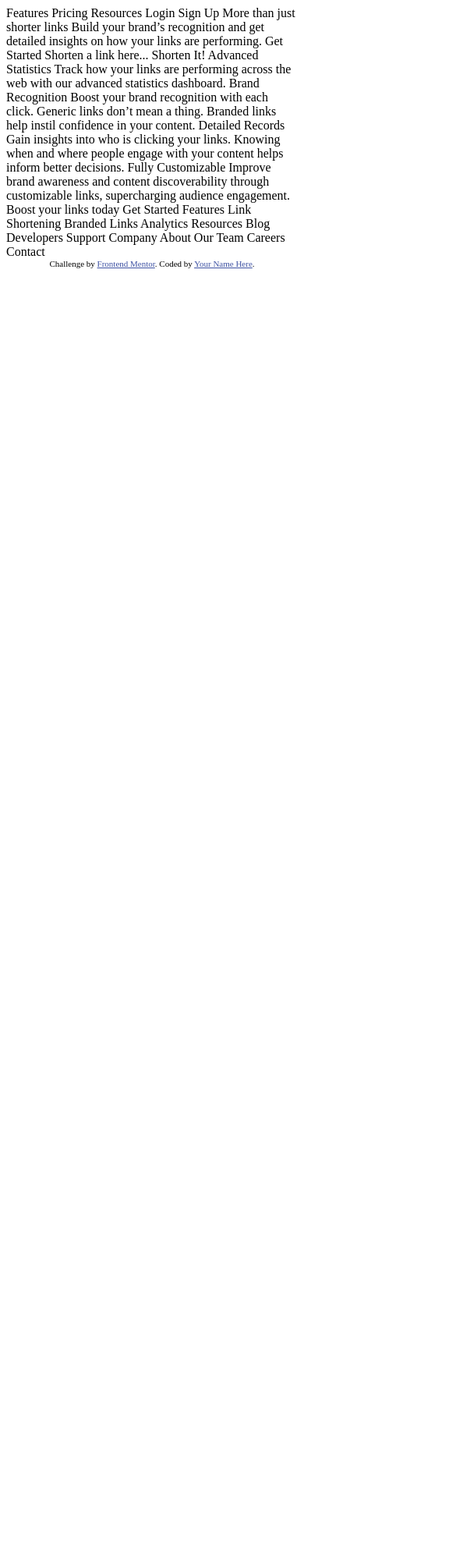
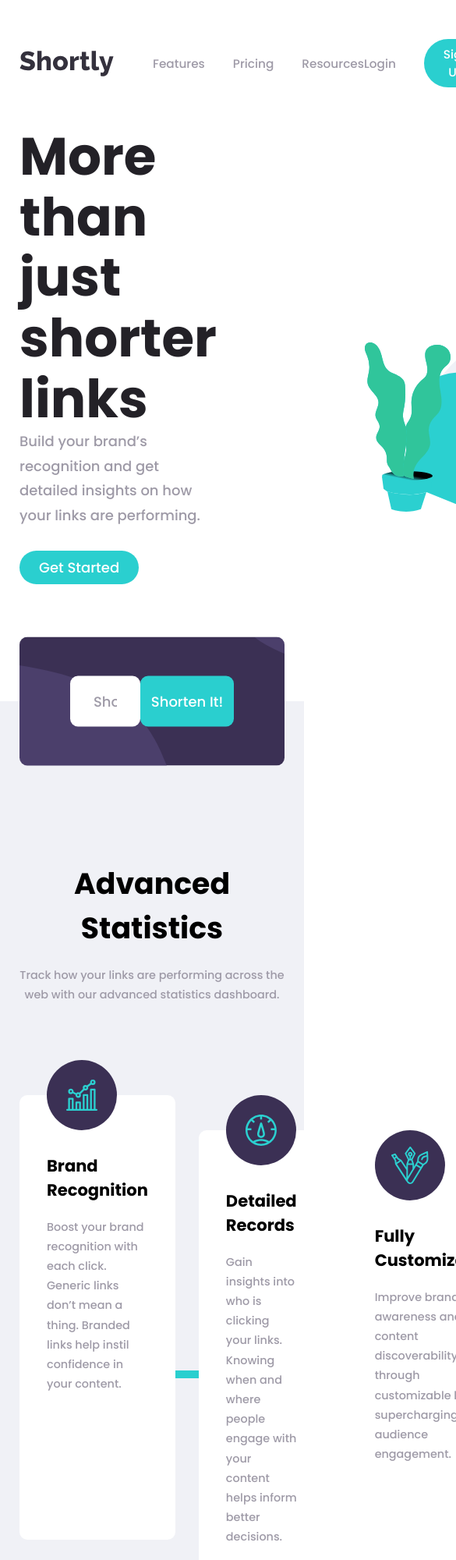
Before and after one commit to femRepos/url-shortening-api, a plain HTML site: page index.html in a window 390 px wide. Shown: the top 2000 px of the page at 78% size, 585 px wide, since content can reach past the window. Before the commit the page ends 844 px from the top, so only its background shows below. Drawn offline with Linux system fonts and the light colour scheme.

Commit message:
Make desktop styling

```diff
--- a/index.html
+++ b/index.html
@@ -1,85 +1,224 @@
 <!DOCTYPE html>
 <html lang="en">
 	<head>
-  <meta charset="UTF-8">
-  <meta name="viewport" content="width=device-width, initial-scale=1.0"> <!-- displays site properly based on user's device -->
+		<meta charset="UTF-8" />
+		<meta name="viewport" content="width=device-width, initial-scale=1.0" />
+		<!-- displays site properly based on user's device -->
 
-  <link rel="icon" type="image/png" sizes="32x32" href="./images/favicon-32x32.png">
+		<link
+			rel="icon"
+			type="image/png"
+			sizes="32x32"
+			href="./images/favicon-32x32.png"
+		/>
 
+		<!-- external fonts -->
+		<link rel="preconnect" href="https://fonts.googleapis.com" />
+		<link rel="preconnect" href="https://fonts.gstatic.com" crossorigin />
+		<link
+			href="https://fonts.googleapis.com/css2?family=Poppins:wght@500;700&display=swap"
+			rel="stylesheet"
+		/>
+
+		<!-- local stylesheets -->
+		<link rel="stylesheet" href="./styles/style.css" />
 		<title>Frontend Mentor | Shortly URL shortening API Challenge</title>
-
-  <!-- Feel free to remove these styles or customise in your own stylesheet 👍 -->
-  <style>
-    .attribution { font-size: 11px; text-align: center; }
-    .attribution a { color: hsl(228, 45%, 44%); }
-  </style>
+		<!-- local scripts -->
+		<script src="./scripts/main.js"></script>
 	</head>
 	<body>
+		<header>
+			<div class="container">
+				<section class="navigation">
+					<img src="./images/logo.svg" class="logo" alt="logo" />
+					<nav>
+						<ul class="nav__links">
+							<li><a href="#" class="link">Features</a></li>
+							<li><a href="#" class="link">Pricing</a></li>
+							<li><a href="#" class="link">Resources</a></li>
+						</ul>
+						<ul class="nav__btn">
+							<li><a href="#" class="link">Login</a></li>
+							<li><button class="btn">Sign Up</button></li>
+						</ul>
+					</nav>
+				</section>
+				<section class="hero">
+					<div>
+						<h1>More than just shorter links</h1>
+						<p>
+							Build your brand’s recognition and get detailed
+							insights on how your links are performing.
+						</p>
+						<button class="btn">Get Started</button>
+					</div>
+					<img
+						src="./images/illustration-working.svg"
+						alt="illustration"
+					/>
+				</section>
+			</div>
+		</header>
 
-  Features
-  Pricing
-  Resources
+		<main>
+			<div class="container">
+				<form>
+					<input
+						type="text"
+						placeholder="Shorten a link here... "
+						name=""
+						id=""
+					/>
+					<button class="btn">Shorten It!</button>
+				</form>
+			</div>
 
-  Login
-  Sign Up
+			<section class="features">
+				<div class="container">
+					<div class="features__description">
+						<h2>Advanced Statistics</h2>
+						<p>
+							Track how your links are performing across the web
+							with our advanced statistics dashboard.
+						</p>
+					</div>
+					<div class="features__blocks">
+						<div class="features__block">
+							<div class="features__block__icon">
+								<img
+									src="./images/icon-brand-recognition.svg"
+									alt="icon"
+								/>
+							</div>
+							<h3>Brand Recognition</h3>
+							<p>
+								Boost your brand recognition with each click.
+								Generic links don’t mean a thing. Branded links
+								help instil confidence in your content.
+							</p>
+						</div>
+						<div class="features__block">
+							<div class="features__block__icon">
+								<img
+									src="./images/icon-detailed-records.svg"
+									alt="icon"
+								/>
+							</div>
+							<h3>Detailed Records</h3>
+							<p>
+								Gain insights into who is clicking your links.
+								Knowing when and where people engage with your
+								content helps inform better decisions.
+							</p>
+						</div>
+						<div class="features__block">
+							<div class="features__block__icon">
+								<img
+									src="./images/icon-fully-customizable.svg"
+									alt="icon"
+								/>
+							</div>
+							<h3>Fully Customizable</h3>
+							<p>
+								Improve brand awareness and content
+								discoverability through customizable links,
+								supercharging audience engagement.
+							</p>
+						</div>
+					</div>
+				</div>
+			</section>
+			<section class="cta">
+				<div class="container">
+					<h2>Boost your links today</h2>
+					<button class="btn">Get Started</button>
+				</div>
+			</section>
+		</main>
 
-  More than just shorter links
-
-  Build your brand’s recognition and get detailed insights
-  on how your links are performing.
-
-  Get Started
-
-  Shorten a link here...
-
-  Shorten It!
-
-  Advanced Statistics
-
-  Track how your links are performing across the web with our
-  advanced statistics dashboard.
-
-  Brand Recognition
-
-  Boost your brand recognition with each click. Generic links don’t
-  mean a thing. Branded links help instil confidence in your content.
-
-  Detailed Records
-
-  Gain insights into who is clicking your links. Knowing when and where
-  people engage with your content helps inform better decisions.
-
-  Fully Customizable
-
-  Improve brand awareness and content discoverability through customizable
-  links, supercharging audience engagement.
-
-  Boost your links today
-
-  Get Started
-
-  Features
-
-  Link Shortening
-  Branded Links
-  Analytics
-
-  Resources
-
-  Blog
-  Developers
-  Support
-
-  Company
-
-  About
-  Our Team
-  Careers
-  Contact
-
+		<footer>
+			<div class="container">
+				<img src="./images/logo-alt.svg" alt="logo" />
+				<div class="footer__links">
+					<ul>
+						<h4 class="link-heading">Features</h4>
+						<li>Link Shortening</li>
+						<li>Branded Links</li>
+						<li>Analytics</li>
+					</ul>
+					<ul>
+						<h4 class="link-heading">Resources</h4>
+						<li>Blog</li>
+						<li>Developers</li>
+						<li>Support</li>
+					</ul>
+					<ul>
+						<h4 class="link-heading">Company</h4>
+						<li>About</li>
+						<li>Our Team</li>
+						<li>Careers</li>
+						<li>Contact</li>
+					</ul>
+					<ul class="icon-links">
+						<li>
+							<svg
+								xmlns="http://www.w3.org/2000/svg"
+								width="24"
+								height="24"
+							>
+								<path
+									fill="currentColor"
+									d="M22.675 0H1.325C.593 0 0 .593 0 1.325v21.351C0 23.407.593 24 1.325 24H12.82v-9.294H9.692v-3.622h3.128V8.413c0-3.1 1.893-4.788 4.659-4.788 1.325 0 2.463.099 2.795.143v3.24l-1.918.001c-1.504 0-1.795.715-1.795 1.763v2.313h3.587l-.467 3.622h-3.12V24h6.116c.73 0 1.323-.593 1.323-1.325V1.325C24 .593 23.407 0 22.675 0z"
+								/>
+							</svg>
+						</li>
+						<li>
+							<svg
+								xmlns="http://www.w3.org/2000/svg"
+								width="24"
+								height="20"
+							>
+								<path
+									fill="currentColor"
+									d="M24 2.557a9.83 9.83 0 01-2.828.775A4.932 4.932 0 0023.337.608a9.864 9.864 0 01-3.127 1.195A4.916 4.916 0 0016.616.248c-3.179 0-5.515 2.966-4.797 6.045A13.978 13.978 0 011.671 1.149a4.93 4.93 0 001.523 6.574 4.903 4.903 0 01-2.229-.616c-.054 2.281 1.581 4.415 3.949 4.89a4.935 4.935 0 01-2.224.084 4.928 4.928 0 004.6 3.419A9.9 9.9 0 010 17.54a13.94 13.94 0 007.548 2.212c9.142 0 14.307-7.721 13.995-14.646A10.025 10.025 0 0024 2.557z"
+								/>
+							</svg>
+						</li>
+						<li>
+							<svg
+								xmlns="http://www.w3.org/2000/svg"
+								width="24"
+								height="24"
+							>
+								<path
+									fill="currentColor"
+									d="M12 0C5.373 0 0 5.372 0 12c0 5.084 3.163 9.426 7.627 11.174-.105-.949-.2-2.405.042-3.441.218-.937 1.407-5.965 1.407-5.965s-.359-.719-.359-1.782c0-1.668.967-2.914 2.171-2.914 1.023 0 1.518.769 1.518 1.69 0 1.029-.655 2.568-.994 3.995-.283 1.194.599 2.169 1.777 2.169 2.133 0 3.772-2.249 3.772-5.495 0-2.873-2.064-4.882-5.012-4.882-3.414 0-5.418 2.561-5.418 5.207 0 1.031.397 2.138.893 2.738a.36.36 0 01.083.345l-.333 1.36c-.053.22-.174.267-.402.161-1.499-.698-2.436-2.889-2.436-4.649 0-3.785 2.75-7.262 7.929-7.262 4.163 0 7.398 2.967 7.398 6.931 0 4.136-2.607 7.464-6.227 7.464-1.216 0-2.359-.631-2.75-1.378l-.748 2.853c-.271 1.043-1.002 2.35-1.492 3.146C9.57 23.812 10.763 24 12 24c6.627 0 12-5.373 12-12 0-6.628-5.373-12-12-12z"
+								/>
+							</svg>
+						</li>
+						<li>
+							<svg
+								xmlns="http://www.w3.org/2000/svg"
+								width="24"
+								height="24"
+							>
+								<path
+									fill="currentColor"
+									d="M12 2.163c3.204 0 3.584.012 4.85.07 3.252.148 4.771 1.691 4.919 4.919.058 1.265.069 1.645.069 4.849 0 3.205-.012 3.584-.069 4.849-.149 3.225-1.664 4.771-4.919 4.919-1.266.058-1.644.07-4.85.07-3.204 0-3.584-.012-4.849-.07-3.26-.149-4.771-1.699-4.919-4.92-.058-1.265-.07-1.644-.07-4.849 0-3.204.013-3.583.07-4.849.149-3.227 1.664-4.771 4.919-4.919 1.266-.057 1.645-.069 4.849-.069zM12 0C8.741 0 8.333.014 7.053.072 2.695.272.273 2.69.073 7.052.014 8.333 0 8.741 0 12c0 3.259.014 3.668.072 4.948.2 4.358 2.618 6.78 6.98 6.98C8.333 23.986 8.741 24 12 24c3.259 0 3.668-.014 4.948-.072 4.354-.2 6.782-2.618 6.979-6.98.059-1.28.073-1.689.073-4.948 0-3.259-.014-3.667-.072-4.947-.196-4.354-2.617-6.78-6.979-6.98C15.668.014 15.259 0 12 0zm0 5.838a6.162 6.162 0 100 12.324 6.162 6.162 0 000-12.324zM12 16a4 4 0 110-8 4 4 0 010 8zm6.406-11.845a1.44 1.44 0 100 2.881 1.44 1.44 0 000-2.881z"
+								/>
+							</svg>
+						</li>
+					</ul>
+				</div>
+			</div>
 			<div class="attribution">
-    Challenge by <a href="https://www.frontendmentor.io?ref=challenge" target="_blank">Frontend Mentor</a>.
-    Coded by <a href="#">Your Name Here</a>.
+				Challenge by
+				<a
+					href="https://www.frontendmentor.io?ref=challenge"
+					target="_blank"
+					>Frontend Mentor</a
+				>. Coded by <a href="#">Tommy O</a>.
 			</div>
+		</footer>
 	</body>
 </html>
--- /dev/null
+++ b/styles/style.css
@@ -0,0 +1,418 @@
+*,
+*::before,
+*::after {
+	margin: 0;
+	padding: 0;
+	box-sizing: border-box;
+}
+
+html {
+	font-family: "Poppins", sans-serif;
+	font-size: 18px;
+}
+
+:root {
+	/* primary colors */
+	--cyan: hsl(180, 66%, 49%);
+	--dark-violet: hsl(257, 27%, 26%);
+
+	/* secondary colors */
+	--red: hsl(0, 87%, 67%);
+
+	/* neutral colors */
+	--gray: hsl(0, 0%, 75%);
+	--grayish-violet: hsl(257, 7%, 63%);
+	--very-dark-blue: hsl(255, 11%, 22%);
+	--very-dark-violet: hsl(260, 8%, 14%);
+}
+
+body {
+	position: relative;
+}
+
+.container {
+	max-width: 1110px;
+	margin: 0 auto;
+}
+
+/* change to mobile query at 950px */
+@media only screen and (max-width: 1110px) {
+	.container {
+		margin-inline: 25px;
+	}
+}
+
+h2 {
+	font-size: 2.1rem;
+	margin-bottom: 20px;
+}
+
+p {
+	color: var(--grayish-violet);
+	line-height: 1.75;
+}
+
+input,
+button,
+select,
+option {
+	font: inherit;
+}
+
+li {
+	list-style: none;
+}
+
+a {
+	text-decoration: none;
+	color: inherit;
+}
+
+button {
+	border: none;
+	background: none;
+}
+
+.center {
+	display: flex;
+	justify-content: center;
+	align-items: center;
+}
+
+/* header */
+header {
+}
+
+.navigation {
+	display: flex;
+	padding-block: 50px;
+	align-items: center;
+}
+
+.navigation .logo {
+	margin-right: 50px;
+}
+
+nav {
+	display: flex;
+	justify-content: space-between;
+	width: 100%;
+}
+
+nav ul {
+	display: flex;
+	align-items: center;
+}
+
+nav li {
+	margin-inline: 18px;
+	font-size: 0.85rem;
+}
+
+nav li:first-child {
+	margin-left: 0;
+}
+
+nav ul li:last-child {
+	margin-right: 0;
+}
+
+.link {
+	color: var(--grayish-violet);
+	font-weight: 500;
+}
+
+.link:hover {
+	cursor: pointer;
+	color: var(--dark-violet);
+}
+
+header .btn {
+	padding: 8px 25px;
+}
+
+.btn {
+	color: hsl(0, 100%, 100%);
+	border-radius: 50px;
+	background-color: var(--cyan);
+	padding: 10px 40px;
+}
+
+.btn:hover {
+	cursor: pointer;
+	background-color: hsl(180, 66%, 69%);
+}
+
+.logo {
+	-webkit-mask: url(../images/logo.svg) no-repeat center;
+	mask: url(../images/logo.svg) no-repeat center;
+	height: 100%;
+	display: inline-block;
+	width: 150px;
+	background-color: #34313d;
+}
+
+.logo--alt {
+	background-color: hsl(0, 100%, 100%);
+}
+
+/* hero */
+.hero {
+	display: flex;
+	justify-content: space-between;
+	align-items: center;
+	margin-bottom: 150px;
+}
+
+.hero div {
+	margin-right: -15%;
+}
+
+@media screen and (max-width: 1110px) {
+	.hero div {
+		margin-right: -25%;
+	}
+}
+
+h1 {
+	font-size: 3.75em;
+	line-height: 1.15;
+	color: var(--very-dark-violet);
+}
+
+.hero p {
+	margin-bottom: 30px;
+}
+
+.hero img {
+	position: relative;
+	left: 275px;
+	/* width: 30%; */
+}
+
+main .container {
+	position: relative;
+}
+
+form {
+	padding: 50px 65px;
+	background-color: var(--dark-violet);
+	background-image: url(../images/bg-shorten-desktop.svg);
+	background-repeat: no-repeat;
+	background-position: center;
+	border-radius: 10px;
+	position: absolute;
+	top: 0;
+	width: 100%;
+	transform: translateY(-50%);
+	z-index: 1;
+	display: flex;
+	justify-content: space-between;
+}
+
+input[type="text"] {
+	border: none;
+	width: 75%;
+	padding: 20px 30px;
+}
+
+input[type="text"]:focus {
+	outline: 2px solid var(--cyan);
+}
+
+input[type="text"]::placeholder {
+	color: var(--grayish-violet);
+}
+
+form .btn,
+input[type="text"] {
+	height: 65px;
+	border-radius: 10px;
+}
+
+form .btn {
+	min-width: 120px;
+	width: 20%;
+	padding: 0;
+}
+
+/* features */
+.features {
+	position: relative;
+	background-color: #f0f1f6;
+	text-align: center;
+	padding: 205px 0;
+}
+
+.features .features__description {
+	max-width: 430px;
+	margin: 0 auto;
+}
+
+.features p {
+	font-size: 0.8rem;
+}
+
+.features__blocks {
+	display: flex;
+	position: relative;
+	text-align: left;
+	margin-top: 100px;
+}
+
+.features__blocks::before {
+	content: "";
+	width: 100%;
+	height: 10px;
+	background-color: var(--cyan);
+	position: absolute;
+	bottom: 37%;
+	left: 0;
+}
+
+.features__block {
+	background-color: hsl(0, 100%, 100%);
+	border-radius: 10px;
+	padding: 75px 35px 35px;
+	max-width: 350px;
+	margin: 15px;
+	position: relative;
+}
+
+.features__block:first-child {
+	margin-left: 0;
+}
+
+.features__block:nth-child(2) {
+	top: 45px;
+}
+
+.features__block:last-child {
+	margin-right: 0;
+	top: 90px;
+}
+
+.features__block__icon {
+	background-color: var(--dark-violet);
+	width: 90px;
+	height: 90px;
+	display: flex;
+	justify-content: center;
+	align-items: center;
+	border-radius: 100%;
+	position: absolute;
+	top: 0;
+	transform: translateY(-50%);
+}
+
+.features__block h3 {
+	margin-bottom: 20px;
+}
+
+/* cta */
+.cta {
+	padding: 60px;
+	background-color: var(--dark-violet);
+	background-image: url(../images/bg-boost-desktop.svg);
+	background-repeat: no-repeat;
+	background-position: center;
+	background-size: cover;
+	color: hsl(0, 100%, 100%);
+}
+
+.cta .container {
+	display: flex;
+	flex-direction: column;
+	align-items: center;
+}
+
+/* footer */
+footer {
+	background-color: var(--very-dark-violet);
+	padding-block: 75px;
+}
+
+footer .container {
+	display: flex;
+	align-items: flex-start;
+	justify-content: space-between;
+}
+
+.footer__links {
+	display: flex;
+	align-items: flex-start;
+}
+
+.footer__links ul {
+	margin-inline: 45px;
+}
+
+.footer__links ul:first-child {
+	margin-left: 0;
+}
+
+.footer__links ul:last-child {
+	margin-right: 0;
+}
+
+h4,
+footer li:not(icon-links li) {
+	font-size: 0.8rem;
+}
+
+h4 {
+	color: hsl(0, 100%, 100%);
+	font-weight: 500;
+	margin-bottom: 20px;
+}
+
+footer li:not(.icon-links li) {
+	color: var(--gray);
+	margin-bottom: 10px;
+}
+
+.footer__links li:hover {
+	color: var(--cyan);
+	cursor: pointer;
+}
+
+.icon-links {
+	display: flex;
+	align-items: center;
+}
+
+.icon-links li {
+	margin-inline: 12.5px;
+	display: flex;
+	align-items: center;
+}
+
+.icon-links li:first-child {
+	margin-left: 0;
+}
+
+.icon-links li:last-child {
+	margin-right: 0;
+}
+
+.icon-links svg {
+	color: #fff;
+}
+
+.icon-links svg:hover {
+	color: var(--cyan);
+}
+
+.attribution {
+	font-size: 11px;
+	text-align: center;
+	color: var(--gray);
+	position: absolute;
+	bottom: 25px;
+	left: 50%;
+	transform: translateX(-50%);
+}
+
+.attribution a {
+	color: hsl(228, 45%, 44%);
+}
```
Also changed, not shown: images/logo-alt.svg (added), scripts/main.js (added). Lines whose indentation alone changed are shown as unchanged.
